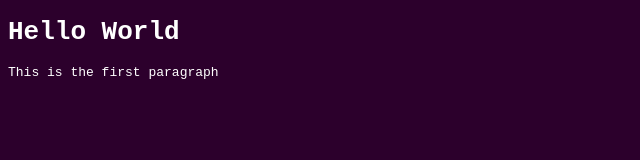
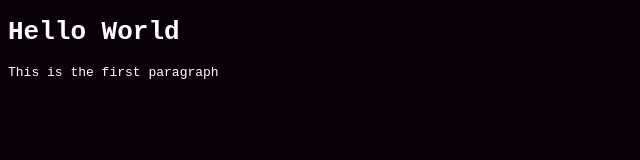
Before and after one commit to HardCode-Monkey/HardCode-Monkey.github.io, a plain HTML site: page index.html in a window 1280 px wide. Shown: the whole page, without its empty margins (0-640 px from the left). Drawn offline with Linux system fonts and the light colour scheme.

Commit message:
background

```diff
--- a/webapp/css/styles.css
+++ b/webapp/css/styles.css
@@ -1,5 +1,5 @@
 body {
-    background-color: rgb(44, 0, 44);
+    background-color: rgb(10, 0, 10);
     font-family: monospace;
     color: white;
 }
```
